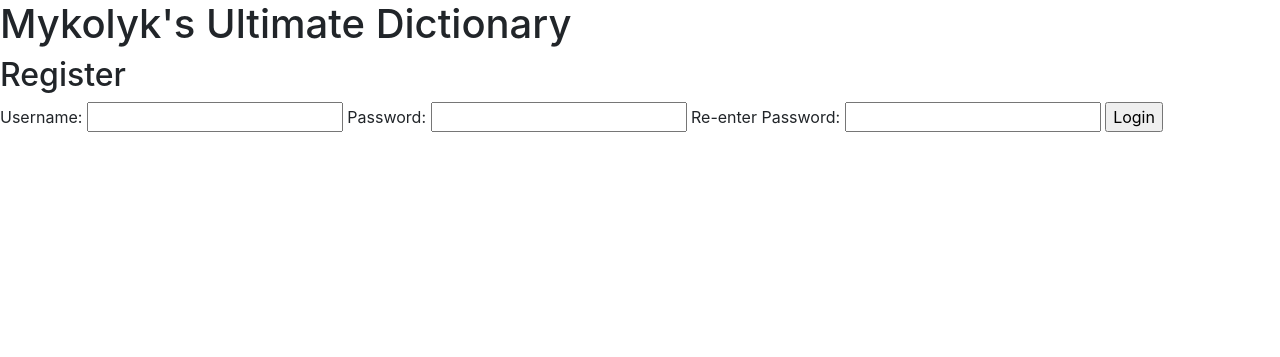
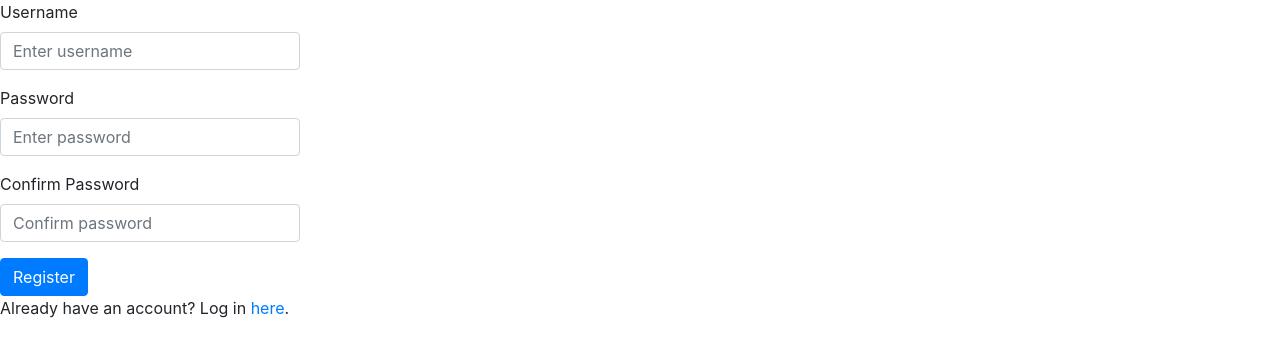
Before and after one commit to NikolaTerran/sd_project02, a Flask app: page /register in a window 1280 px wide. Shown: the top 357 px of the page. Run offline with Flask 2, Linux system fonts and the light colour scheme; some libraries are stand-ins or nearby versions.

Commit message:
Fixed Login, Register, Redirecting, and landing page

```diff
--- a/app.py
+++ b/app.py
@@ -1,50 +1,84 @@
+#Team PythonScript
+#Tianrun Liu (PM)
+#Tim Marder
+#Bo Lu
+#Brian Lee
+#SoftDev1 Pd06
+
+import json
+import urllib
+import random
 import os
+import ssl
 
-from flask import Flask, redirect, render_template, request, session, flash, url_for
+from flask import Flask, render_template, session, request, url_for, redirect, flash
 
 from util import userMethods
 
+if (not os.environ.get('PYTHONHTTPSVERIFY', '') and
+    getattr(ssl, '_create_unverified_context', None)):
+    ssl._create_default_https_context = ssl._create_unverified_context
+
 app = Flask(__name__)
-app.secret_key = os.urandom(35)
+app.secret_key = os.urandom(32)
+
+
 
 @app.route('/')
 def main():
-    print(session)
-    if 'login' in session:
-        print(session['login'])
-        return render_template("main.html",
-                                username=session['login'])
+    if session.get('username'):
+        return redirect(url_for("profile"))
     else:
-        return render_template("landing_page.html")
+        return redirect(url_for("login"))
 
-@app.route('/login', methods = ["POST", "GET"])
+
+@app.route("/login", methods = ["POST", "GET"])
 def login():
-    if (request.method == "POST"):
-        username = request.form['username']
-        password = request.form['password']
-        success, msg = userMethods.checkInfo(username, password)
-        flash(msg)
-        if success:
-            session['login'] = username
-            return redirect(url_for('main'))
-        else:
-            return render_template("login.html")
+    return render_template("login.html")
+
+
+@app.route("/auth", methods = ["POST"])
+def auth():
+    if userMethods.checkInfo(request.form['username'], request.form['password']):
+        session['username'] = request.form['username']
+        flash("Welcome " + session['username'] + "! You have successfully logged in.")
+        return redirect(url_for("profile"))
     else:
-        return render_template("login.html")
+        flash("Your login credentials were incorrect.")
+        return redirect(url_for("login"))
 
-@app.route('/register', methods = ["POST", "GET"])
+
+@app.route("/register", methods = ["POST", "GET"])
 def register():
-    if (request.method == "POST"):
-        username = request.form['username']
-        password = request.form['password']
-        passconf = request.form['passconf']
-        success, msg = userMethods.createAccount(username, password, passconf)
-        flash(msg)
-        if success:
-            return redirect(url_for('login'))
-        else:
-            return render_template("register.html")
     return render_template("register.html")
+
+
+@app.route("/regauth", methods = ["POST"])
+def regauth():
+    if not request.form['password'] == request.form['password2']:
+        flash("Your passwords do not match")
+        return redirect(url_for("register"))
+    if userMethods.createAccount(request.form['username'], request.form['password'], request.form['password2']):
+        flash("You have successfully created an account")
+        return redirect(url_for("login"))
+    flash("The username you entered is taken.")
+    return redirect(url_for("register"))
+
+
+@app.route("/logout", methods=["POST", "GET"])
+def logout():
+    try:
+        session.pop('username')
+        flash("You have successfully logged out")
+        return redirect(url_for("login"))
+    except:
+        flash("You have successfully logged out")
+        return redirect(url_for("login"))
+
+
+@app.route("/profile", methods=["POST", "GET"])
+def profile():
+    return render_template("profile.html", title = "Mykolyk's Ultimate Dictionary", user = session.get('username'))
 
 app.debug=True
 app.run()
--- a/templates/base.html
+++ b/templates/base.html
@@ -1,22 +1,21 @@
 <!DOCTYPE html>
 <html>
+
     <head>
+
         <link rel="stylesheet" href="https://stackpath.bootstrapcdn.com/bootstrap/4.1.3/css/bootstrap.min.css"
         integrity="sha384-MCw98/SFnGE8fJT3GXwEOngsV7Zt27NXFoaoApmYm81iuXoPkFOJwJ8ERdknLPMO" crossorigin="anonymous">
         <title> {% block title %} Mykolyk's Ultimate Dictionary {% endblock %} </title>
+
     </head>
+
+
     <body>
-        <h1>Mykolyk's Ultimate Dictionary</h1>
-        {% with messages = get_flashed_messages() %}
-            {% if messages %}
-                {% for message in messages %}
-                    {{ message }}
-                {% endfor %}
-            {% endif %}
-        {% endwith %}
 
         {% block body %}
         bar
         {% endblock %}
+
     </body>
+
 </html>
--- a/templates/login.html
+++ b/templates/login.html
@@ -1,16 +1,44 @@
 {% extends "base.html" %}
 
-{% block title %} Login {% endblock %}
+{% block title %}
+Login
+{% endblock %}
 
-{% block body %}
-<h2>Login</h2>
 
-<form action="/login" method="POST">
-    Username:
-    <input type="text" name="username">
-    Password:
-    <input type="password" name="password">
-    <input type="submit" value="Login">
+{%block alerts%}
+
+{% set msgs = get_flashed_messages() %}
+{% for each in msgs %}
+<div class="alert alert-danger" role="alert">{{each}} </div>
+{% endfor %}
+
+{%endblock%}
+
+
+{%block body%}
+
+<form action = "/auth" method = "POST">
+
+  <div class="form-group">
+
+      <label for="exampleInputUsername">Username</label>
+
+      <input type="text" name="username" class="form-control" id="exampleInputUsername" placeholder="Enter username" style="width: 300px">
+
+  </div>
+
+  <div class="form-group">
+
+      <label for="exampleInputPassword1">Password</label>
+
+      <input type="password" name="password" class="form-control" id="exampleInputPassword1" placeholder="Enter password" style="width: 300px">
+
+  </div>
+
+  <button type="submit" value="Submit" class="btn btn-primary">Login</button>
+
 </form>
 
-{% endblock %}
+Don't have an account? Create one <a href = "/register">here</a>.
+
+{%endblock%}
--- a/templates/landing_page.html
+++ b/templates/profile.html
@@ -1,6 +1,7 @@
 {% extends "base.html" %}
 
+{% block title%} Profile {%endblock%}
+
 {% block body %}
-<a href="login">Login</a>
-<a href="register">Register</a>
+Profile Page
 {% endblock %}
--- a/templates/register.html
+++ b/templates/register.html
@@ -1,18 +1,42 @@
-{% extends "base.html" %}
+{% extends "login.html" %}
 
-{% block title %} Register {% endblock %}
+{%block title%}
+Register
+{%endblock%}
 
-{% block body %}
-<h2>Register</h2>
 
-<form action="/register" method="POST">
-    Username:
-    <input type="text" name="username">
-    Password:
-    <input type="password" name="password">
-    Re-enter Password:
-    <input type="password" name="passconf">
-    <input type="submit" value="Login">
+{%block body%}
+
+<form action = "/regauth" method = "POST">
+
+  <div class="form-group">
+
+      <label for="exampleInputUsername">Username</label>
+
+      <input type="text" name="username" class="form-control" id="exampleInputUsername" placeholder="Enter username" style="width: 300px">
+
+  </div>
+
+  <div class="form-group">
+
+      <label for="exampleInputPassword1">Password</label>
+
+      <input type="password" name="password" class="form-control" id="exampleInputPassword1" placeholder="Enter password" style="width: 300px">
+
+  </div>
+
+  <div class="form-group">
+
+      <label for="exampleInputPassword2">Confirm Password</label>
+
+      <input type="password" name="password2" class="form-control" id="exampleInputPassword2" placeholder="Confirm password" style="width: 300px">
+
+  </div>
+
+  <button type="submit" value="Submit" class="btn btn-primary">Register</button>
+
 </form>
 
-{% endblock %}
+Already have an account? Log in <a href = "/login">here</a>.
+
+{%endblock%}
```
Also changed, not shown: templates/game.html (+25 -40 lines).
